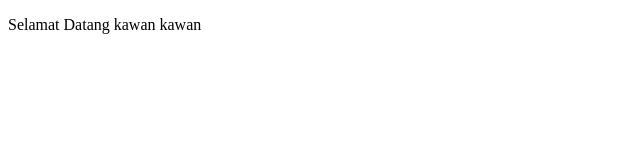
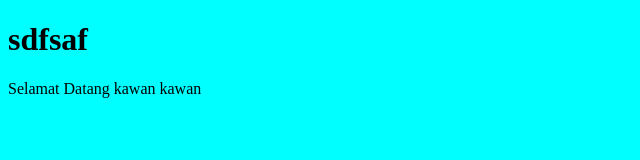
Before and after one commit to Rizkiinsani319/latihan, a plain HTML site: page index.html in a window 1280 px wide. Shown: the whole page, without its empty margins (0-640 px from the left). Drawn offline with Linux system fonts and the light colour scheme.

Commit message:
tambah warna

```diff
--- a/index.html
+++ b/index.html
@@ -1,12 +1,18 @@
 <!DOCTYPE html>
 <html lang="en">
-<head>
-    <meta charset="UTF-8">
-    <meta name="viewport" content="width=device-width, initial-scale=1.0">
+  <head>
+    <meta charset="UTF-8" />
+    <meta name="viewport" content="width=device-width, initial-scale=1.0" />
+    <style>
+      body {
+        background-color: aqua;
+      }
+    </style>
     <title>IRMAQQ</title>
-</head>
-<p>Selamat Datang kawan kawan</p>
-<body>
+  </head>
 
-</body>
+  <body>
+    <h1>sdfsaf</h1>
+    <p>Selamat Datang kawan kawan</p>
+  </body>
 </html>
```
